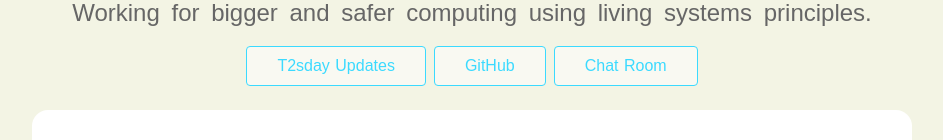
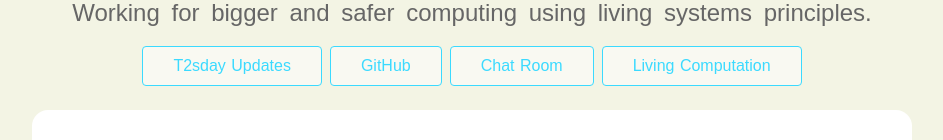
Before and after one commit to walpolea/t2tile-website, a Nuxt app: page / in a window 1280 px wide. Shown: the part 475-615 px from the top of the page, without its empty margins (168-1111 px from the left). Built offline with nearby package versions, Linux system fonts and the light colour scheme; a web font is replaced by a local one.

Commit message:
Get lc.o into t2tile.com somehow
I was going to go for a footer with like 'A project of the Living Computation Foundation'
with a link but had no confidence I create a footer that wasn't already there.

```diff
--- a/components/SiteNav.vue
+++ b/components/SiteNav.vue
@@ -23,6 +23,11 @@
       <li>
         <a href="https://gitter.im/t2tile/" target="_blank" class="button--blue"
           >Chat Room</a
+        >
+      </li>
+      <li>
+        <a href="https://livingcomputation.org/" target="_blank" class="button--blue"
+          >Living Computation</a
         >
       </li>
     </ul>
```
